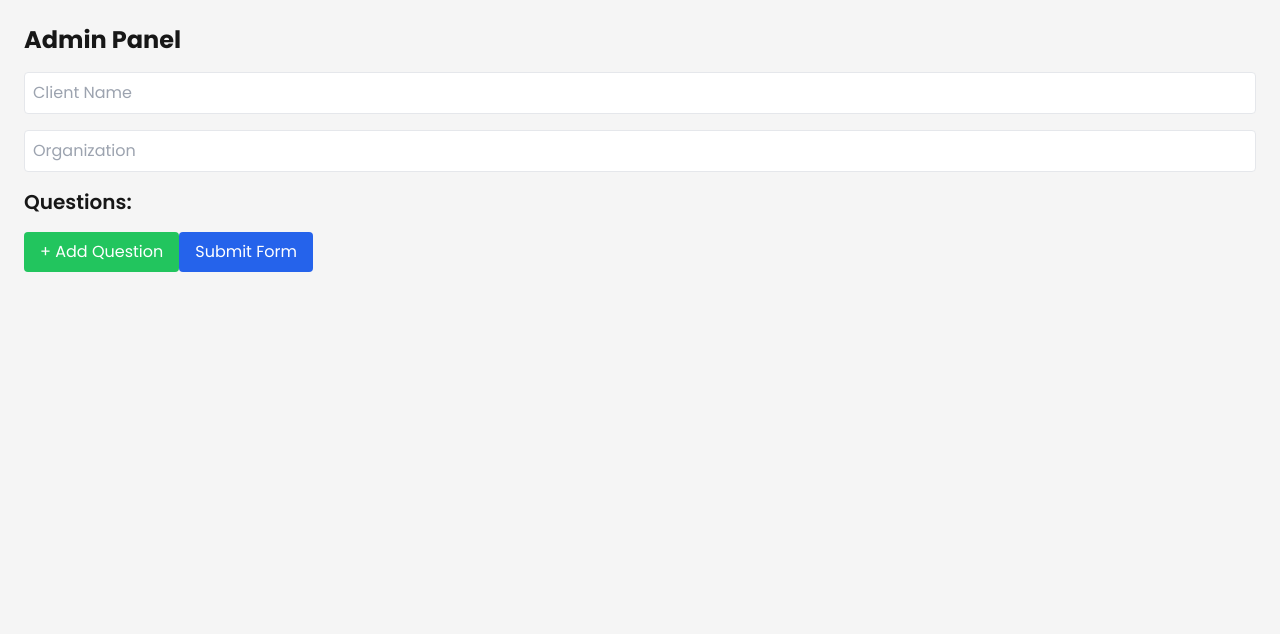
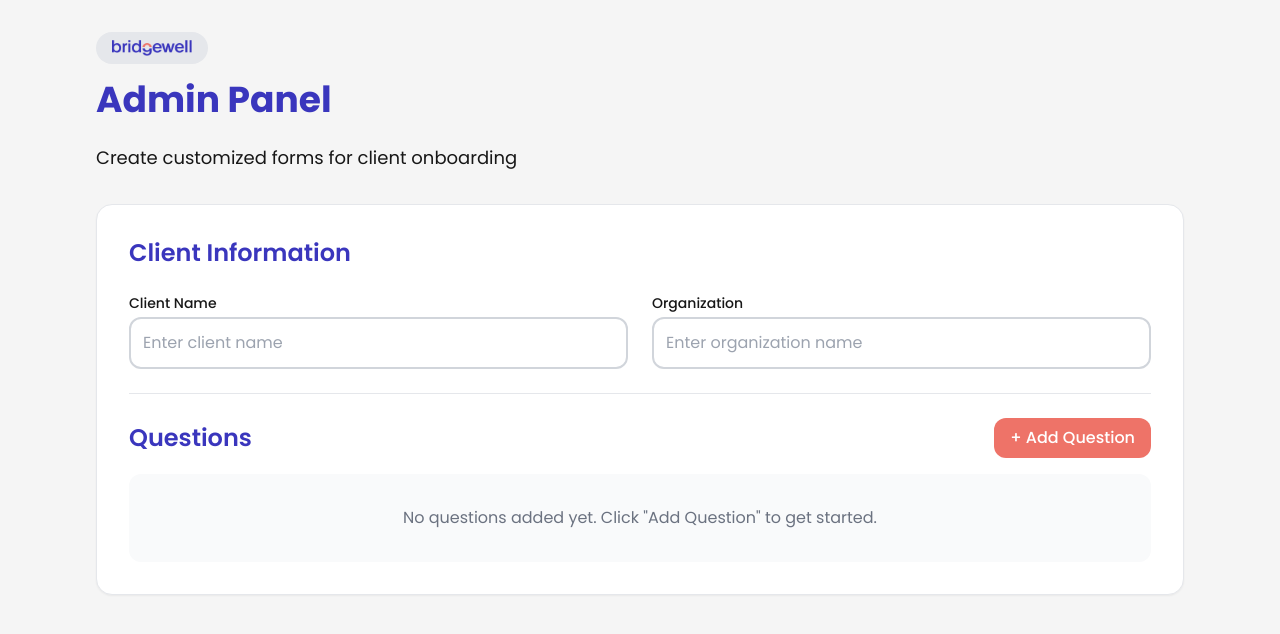
Before and after one commit to FuJacob/bridgewell-onboard, a Next.js app in the folder frontend/: page /admin in a window 1280 px wide. Both pictures are taken after a click on the button "Generate New Client Form". Shown: the top 634 px of the page. Built offline with nearby package versions, Linux system fonts and the light colour scheme.

Commit message:
fixed admin

```diff
--- a/frontend/src/app/admin/page.tsx
+++ b/frontend/src/app/admin/page.tsx
@@ -1,15 +1,24 @@
 "use client";
 import { useState } from "react";
+import Image from "next/image";
 
 export default function AdminPage() {
     const [showForm, setShowForm] = useState(false);
     const [clientName, setClientName] = useState("");
     const [organization, setOrganization] = useState("");
-    const [questions, setQuestions] = useState<{ question: string; responseType: string }[]>([]);
+    const [questions, setQuestions] = useState<{
+        question: string;
+        description: string;
+        responseType: string;
+    }[]>([]);
     const [loginKey, setLoginKey] = useState<string | null>(null);
 
     const addQuestion = () => {
-        setQuestions([...questions, { question: "", responseType: "text" }]);
+        setQuestions([...questions, {
+            question: "",
+            description: "",
+            responseType: "text"
+        }]);
     };
 
     const removeQuestion = (index: number) => {
@@ -22,9 +31,33 @@ export default function AdminPage() {
         setQuestions(newQuestions);
     };
 
+    const updateDescription = (index: number, value: string) => {
+        const newQuestions = [...questions];
+        newQuestions[index].description = value;
+        setQuestions(newQuestions);
+    };
+
     const updateResponseType = (index: number, value: string) => {
         const newQuestions = [...questions];
         newQuestions[index].responseType = value;
+        setQuestions(newQuestions);
+    };
+
+    const moveQuestionUp = (index: number) => {
+        if (index === 0) return;
+        const newQuestions = [...questions];
+        const temp = newQuestions[index];
+        newQuestions[index] = newQuestions[index - 1];
+        newQuestions[index - 1] = temp;
+        setQuestions(newQuestions);
+    };
+
+    const moveQuestionDown = (index: number) => {
+        if (index === questions.length - 1) return;
+        const newQuestions = [...questions];
+        const temp = newQuestions[index];
+        newQuestions[index] = newQuestions[index + 1];
+        newQuestions[index + 1] = temp;
         setQuestions(newQuestions);
     };
 
@@ -46,7 +79,7 @@ export default function AdminPage() {
         const data = await response.json();
 
         if (data.loginKey) {
-            setLoginKey(data.loginKey); // Save the login key
+            setLoginKey(data.loginKey);
         } else {
             alert(data.error || "An error occurred.");
         }
@@ -55,84 +88,170 @@ export default function AdminPage() {
     // If loginKey exists, show the success page
     if (loginKey) {
         return (
-            <div className="p-6 text-center">
-                <h1 className="text-2xl font-bold mb-4 text-green-600">
+            <div className="p-8 max-w-4xl mx-auto text-center">
+                <div className="w-24 bg-gray-200 rounded-full px-4 py-2 mb-4 mx-auto">
+                    <Image
+                        src="/logo-bridgewell.png"
+                        alt="Bridgewell Financial Logo"
+                        width={80}
+                        height={80}
+                        layout="responsive"
+                    />
+                </div>
+                <h1 className="text-3xl font-bold mb-6 text-primary">
                     Client Form Generated Successfully!
                 </h1>
-                <p className="text-lg">Here is your 16-character client login key:</p>
-                <p className="text-3xl font-mono bg-gray-200 p-4 rounded-lg mt-4">{loginKey}</p>
+                <p className="text-lg mb-2">Here is your client login key:</p>
+                <p className="text-3xl font-mono bg-gray-100 p-6 rounded-2xl mt-4 border-2 border-secondary">{loginKey}</p>
+                <button
+                    onClick={() => setLoginKey(null)}
+                    className="mt-8 bg-primary text-white px-6 py-3 rounded-xl font-bold hover:bg-primary-DARK transition"
+                >
+                    Create Another Form
+                </button>
             </div>
         );
     }
 
     return (
-        <div className="p-6">
-            <h1 className="text-2xl font-bold mb-4">Admin Panel</h1>
+        <div className="p-8 max-w-6xl mx-auto">
+            <div className="w-28 bg-gray-200 rounded-full px-4 py-2 mb-4">
+                <Image
+                    src="/logo-bridgewell.png"
+                    alt="Bridgewell Financial Logo"
+                    width={100}
+                    height={100}
+                    layout="responsive"
+                />
+            </div>
+            <h1 className="text-4xl font-bold mb-6 text-primary">Admin Panel</h1>
+            <p className="text-lg mb-8">Create customized forms for client onboarding</p>
 
             {!showForm ? (
                 <button
                     onClick={() => setShowForm(true)}
-                    className="bg-blue-500 text-white px-4 py-2 rounded"
+                    className="bg-primary text-white px-6 py-3 rounded-xl font-bold hover:bg-primary-DARK transition"
                 >
                     Generate New Client Form
                 </button>
             ) : (
-                <div className="space-y-4">
+                <div className="space-y-6 bg-white p-8 rounded-2xl border border-gray-200 shadow-sm">
+                    <h2 className="text-2xl font-semibold text-primary">Client Information</h2>
+                    <div className="grid grid-cols-1 md:grid-cols-2 gap-6">
+                        <div>
+                            <label className="block text-sm font-medium mb-1">Client Name</label>
                             <input
                                 type="text"
-                        placeholder="Client Name"
+                                placeholder="Enter client name"
                                 value={clientName}
                                 onChange={(e) => setClientName(e.target.value)}
-                        className="block w-full p-2 border rounded"
+                                className="block w-full p-3 border-2 border-gray-300 focus:border-primary focus:ring-primary rounded-xl"
                             />
+                        </div>
+                        <div>
+                            <label className="block text-sm font-medium mb-1">Organization</label>
                             <input
                                 type="text"
-                        placeholder="Organization"
+                                placeholder="Enter organization name"
                                 value={organization}
                                 onChange={(e) => setOrganization(e.target.value)}
-                        className="block w-full p-2 border rounded"
+                                className="block w-full p-3 border-2 border-gray-300 focus:border-primary focus:ring-primary rounded-xl"
                             />
+                        </div>
+                    </div>
 
-                    <h2 className="text-xl font-semibold">Questions:</h2>
+                    <div className="border-t border-gray-200 pt-6 mt-6">
+                        <div className="flex justify-between items-center mb-4">
+                            <h2 className="text-2xl font-semibold text-primary">Questions</h2>
+                            <button
+                                onClick={addQuestion}
+                                className="bg-secondary text-white px-4 py-2 rounded-xl font-medium"
+                            >
+                                + Add Question
+                            </button>
+                        </div>
+
+                        {questions.length === 0 && (
+                            <div className="text-center py-8 bg-gray-50 rounded-xl">
+                                <p className="text-gray-500">No questions added yet. Click "Add Question" to get started.</p>
+                            </div>
+                        )}
+
                         {questions.map((q, index) => (
-                        <div key={index} className="flex gap-2 items-center">
+                            <div key={index} className="mb-6 p-6 border-2 border-gray-200 rounded-xl bg-gray-50">
+                                <div className="flex justify-between items-start mb-4">
+                                    <span className="bg-primary text-white text-sm py-1 px-3 rounded-full">Question {index + 1}</span>
+                                    <div className="flex items-center space-x-2">
+                                        <button
+                                            onClick={() => moveQuestionUp(index)}
+                                            disabled={index === 0}
+                                            className={`p-2 rounded ${index === 0 ? 'text-gray-400' : 'text-primary hover:bg-gray-200'}`}
+                                        >
+                                            ↑
+                                        </button>
+                                        <button
+                                            onClick={() => moveQuestionDown(index)}
+                                            disabled={index === questions.length - 1}
+                                            className={`p-2 rounded ${index === questions.length - 1 ? 'text-gray-400' : 'text-primary hover:bg-gray-200'}`}
+                                        >
+                                            ↓
+                                        </button>
+                                        <button
+                                            onClick={() => removeQuestion(index)}
+                                            className="bg-red-500 text-white p-2 rounded-lg hover:bg-red-600"
+                                        >
+                                            ×
+                                        </button>
+                                    </div>
+                                </div>
+
+                                <div className="space-y-4">
+                                    <div>
+                                        <label className="block text-sm font-medium mb-1">Question</label>
                                         <input
                                             type="text"
                                             value={q.question}
                                             onChange={(e) => updateQuestion(index, e.target.value)}
-                                placeholder="Enter a question"
-                                className="p-2 border rounded flex-grow"
+                                            placeholder="Enter your question"
+                                            className="block w-full p-3 border-2 border-gray-300 focus:border-primary focus:ring-primary rounded-xl"
                                         />
+                                    </div>
+
+                                    <div>
+                                        <label className="block text-sm font-medium mb-1">Description (optional)</label>
+                                        <input
+                                            type="text"
+                                            value={q.description}
+                                            onChange={(e) => updateDescription(index, e.target.value)}
+                                            placeholder="Add a short description or hint for this question"
+                                            className="block w-full p-3 border-2 border-gray-300 focus:border-primary focus:ring-primary rounded-xl"
+                                        />
+                                    </div>
+
+                                    <div>
+                                        <label className="block text-sm font-medium mb-1">Response Type</label>
                                         <select
                                             value={q.responseType}
                                             onChange={(e) => updateResponseType(index, e.target.value)}
-                                className="p-2 border rounded"
+                                            className="block w-full p-3 border-2 border-gray-300 focus:border-primary focus:ring-primary rounded-xl bg-white"
                                         >
-                                <option value="text">Text</option>
-                                <option value="file">File</option>
+                                            <option value="text">Text Response</option>
+                                            <option value="file">File Upload</option>
                                         </select>
-                            <button
-                                onClick={() => removeQuestion(index)}
-                                className="bg-red-500 text-white px-2 py-1 rounded"
-                            >
-                                Remove
-                            </button>
+                                    </div>
+                                </div>
                             </div>
                         ))}
 
-                    <button
-                        onClick={addQuestion}
-                        className="bg-green-500 text-white px-4 py-2 rounded"
-                    >
-                        + Add Question
-                    </button>
-
+                        {questions.length > 0 && (
                             <button
                                 onClick={handleSubmit}
-                        className="bg-blue-600 text-white px-4 py-2 rounded"
+                                className="mt-6 bg-primary text-white px-6 py-3 rounded-xl font-bold hover:bg-primary-DARK transition w-full md:w-auto"
                             >
-                        Submit Form
+                                Generate Client Form
                             </button>
+                        )}
+                    </div>
                 </div>
             )}
         </div>
```
Lines whose indentation alone changed are shown as unchanged.
